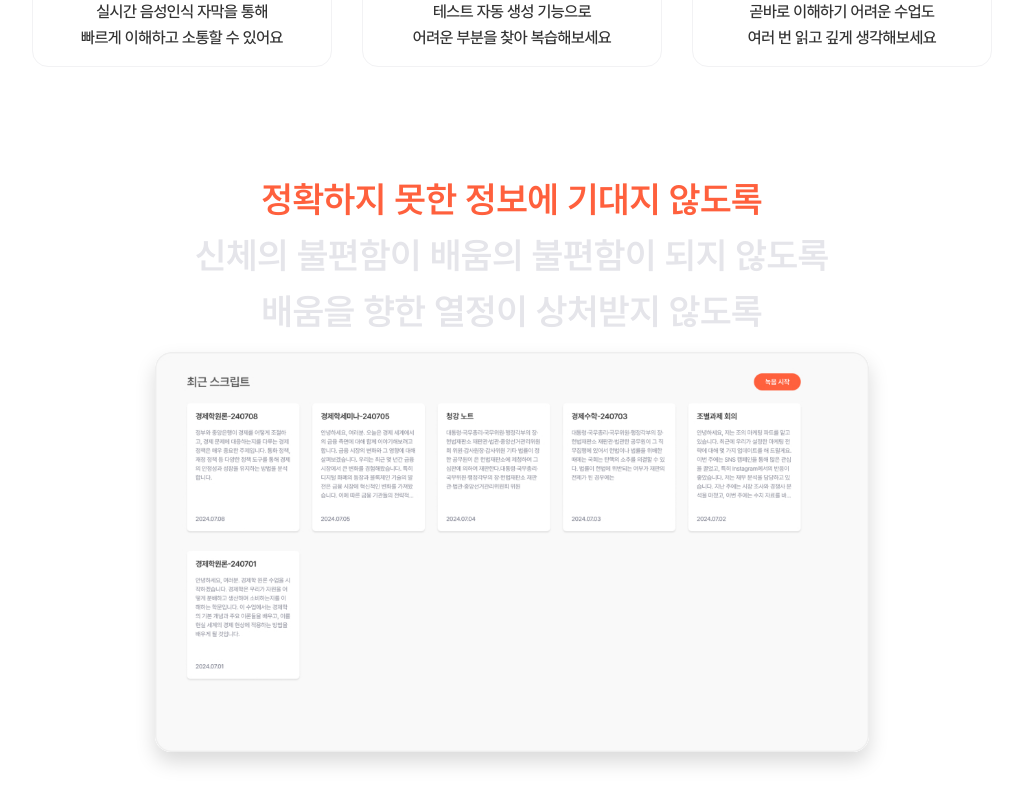
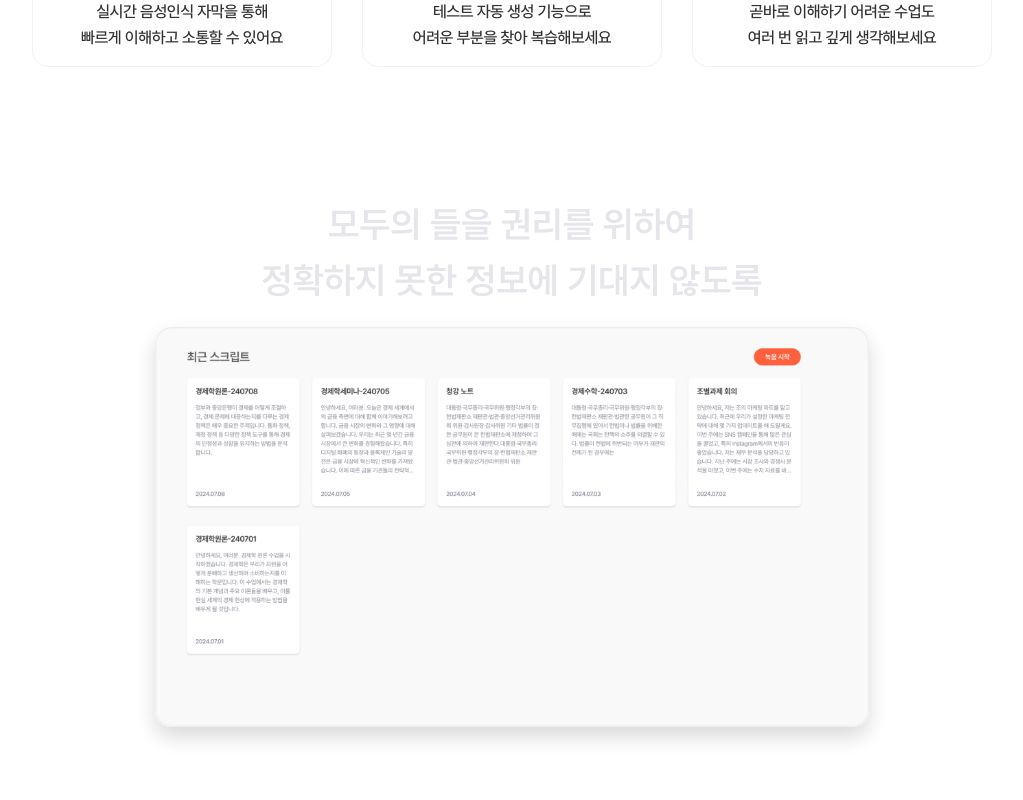
Before and after one commit to TEAM-Hearus/HEARUS-REACT-FRONTEND, a React (Vite) app: page / in a window 1280 px wide. Shown: the part 2133-2933 px from the top of the page, without its empty margins (128-1151 px from the left). Built offline with nearby package versions, Linux system fonts and the light colour scheme; no server answers.

Commit message:
refactor: ul태그로 변경

```diff
--- a/src/constants/landing.ts
+++ b/src/constants/landing.ts
@@ -1,7 +1,9 @@
 export const SCROLLING_TEXTS = [
+  '모두의 들을 권리를 위하여',
   '정확하지 못한 정보에 기대지 않도록',
   '신체의 불편함이 배움의 불편함이 되지 않도록',
   '배움을 향한 열정이 상처받지 않도록',
   '모두의 들을 권리를 위하여',
+  '정확하지 못한 정보에 기대지 않도록',
 ];
 export const DOUBLED_TEXTS = [...SCROLLING_TEXTS, ...SCROLLING_TEXTS];
--- a/src/pages/Landing/Landing.module.scss
+++ b/src/pages/Landing/Landing.module.scss
@@ -266,9 +266,9 @@
   display: flex;
   flex-direction: column;
   align-items: center;
-  height: 150px;
+  height: 100px;
   gap: 20px;
-  h4 {
+  li {
     justify-content: center;
     align-items: center;
     height: 50px;
--- a/src/pages/Landing/Landing.tsx
+++ b/src/pages/Landing/Landing.tsx
@@ -7,12 +7,12 @@ import function2 from '../../assets/images/landing/function2.png';
 import function3 from '../../assets/images/landing/function3.png';
 import example from '../../assets/images/landing/landing-myscript.jpg';
 import styles from './Landing.module.scss';
-import { DOUBLED_TEXTS, SCROLLING_TEXTS } from '../../constants/landing';
+import { SCROLLING_TEXTS } from '../../constants/landing';
 import { useEffect, useRef, useState } from 'react';
 
 const Landing = () => {
   const [activeIndex, setActiveIndex] = useState(1);
-  const containerRef = useRef(null);
+  const carouselRef = useRef<HTMLUListElement>(null);
 
   useEffect(() => {
     const interval = setInterval(() => {
@@ -143,23 +143,18 @@ const Landing = () => {
       <section className={styles.highLight}>
         {/* 스크롤 애니메이션 구현 예정 */}
         <article className={styles.scrollingContainer}>
-          <div className={styles.scrollingText} ref={containerRef}>
+          <ul className={styles.scrollingText} ref={carouselRef}>
             {SCROLLING_TEXTS.map((text, index) => (
-              <h4
+              <li
                 key={index}
                 className={
-                  index % SCROLLING_TEXTS.length === activeIndex
-                    ? styles.active
-                    : styles.inactive
+                  index === activeIndex ? styles.active : styles.inactive
                 }
-                style={{
-                  transform: `translateY(-${activeIndex * 50}px)`,
-                }}
               >
                 {text}
-              </h4>
+              </li>
             ))}
-          </div>
+          </ul>
         </article>
         <img
           className={styles.exampleImg}
```
